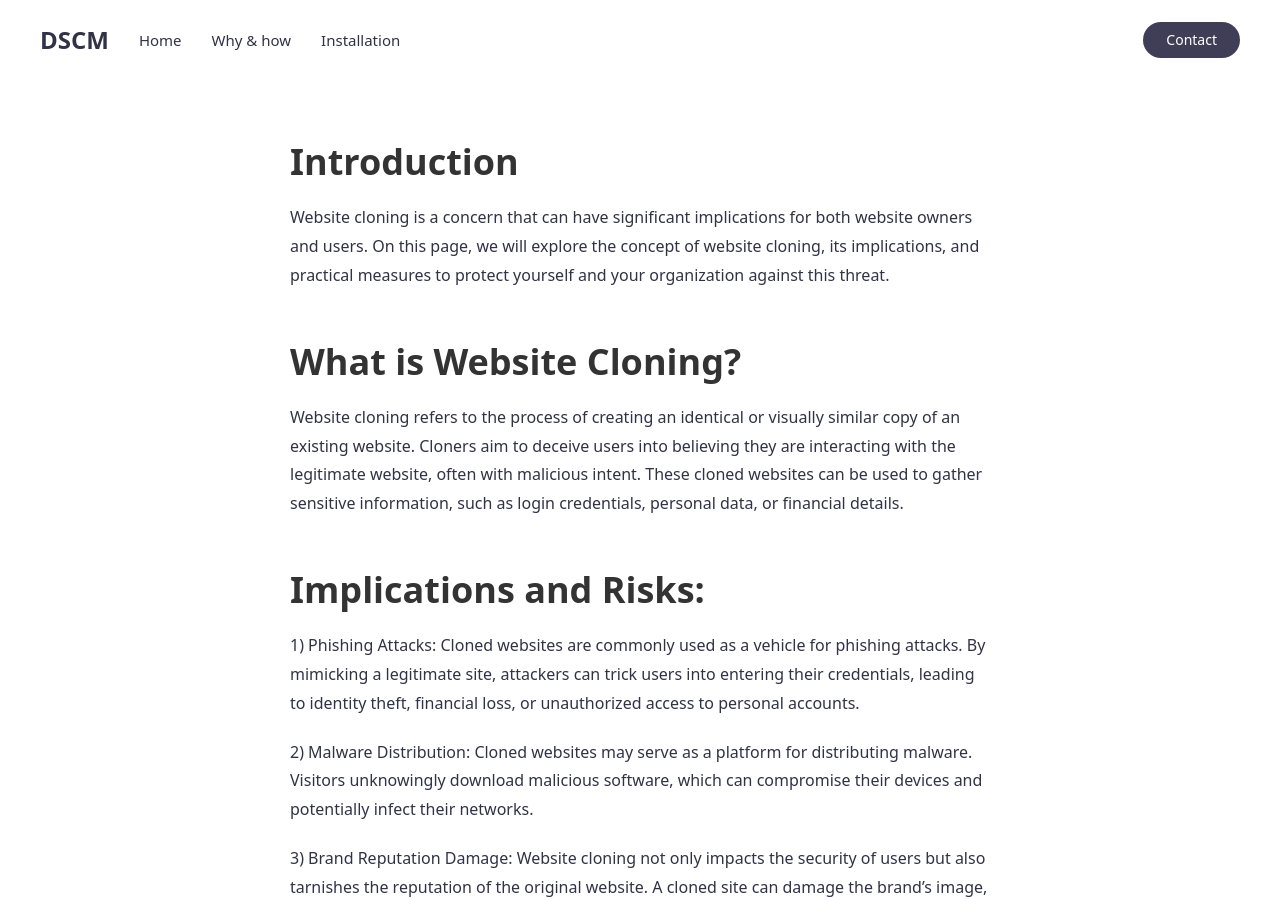
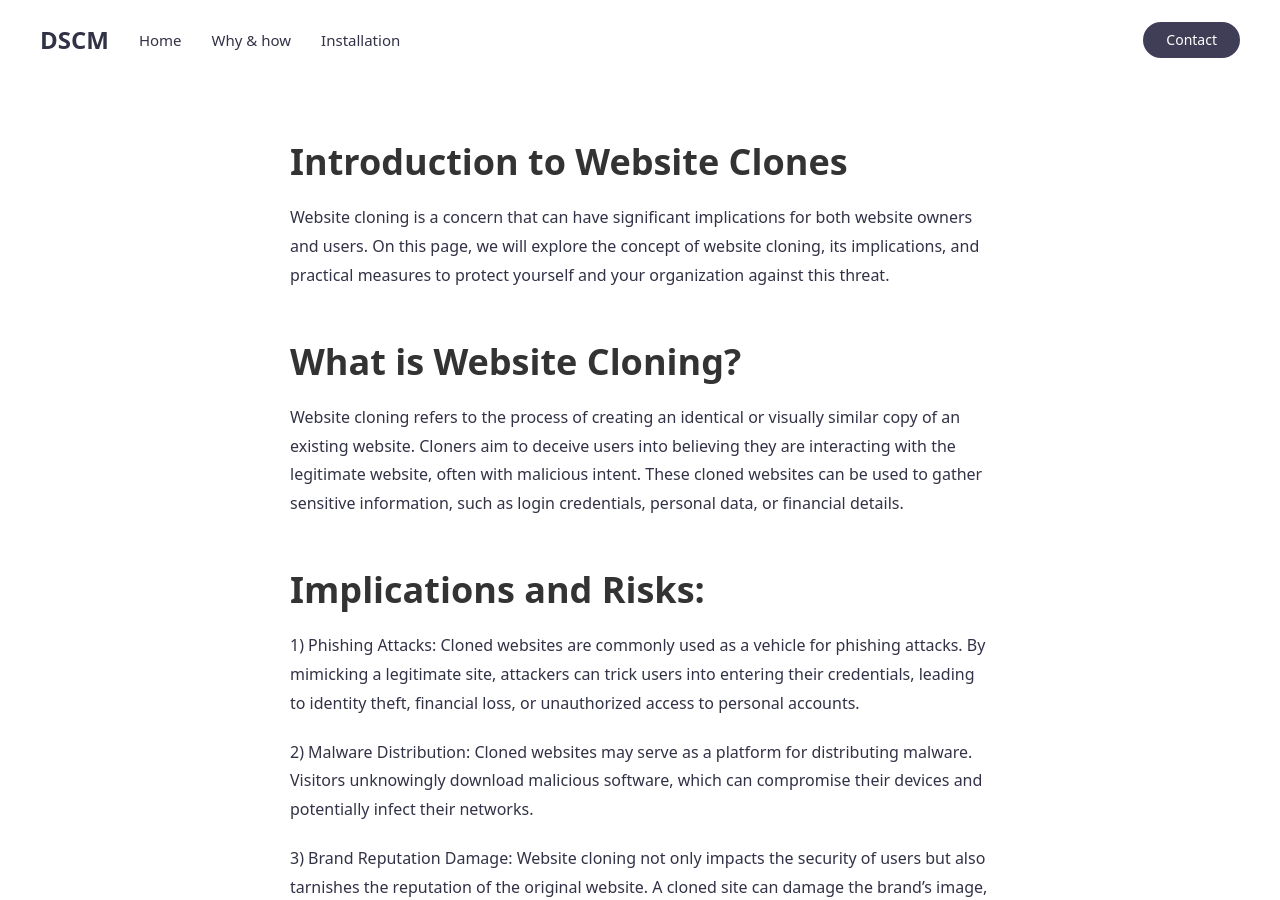
Before and after one commit to didsomeonecloneme/didsomeonecloneme.github.io, a Jekyll site: the page built from what-is-website-cloning.md, in a window 1280 px wide and 900 px high. Built offline with Jekyll 4.4.1, drawn with Linux system fonts in a browser that asks for light colours.

Commit message:
Update what-is-website-cloning.md

```diff
--- a/what-is-website-cloning.md
+++ b/what-is-website-cloning.md
@@ -7,7 +7,7 @@ image: /uploads/dscm_sm.png
 description: Website cloning refers to the process of creating an identical or visually similar copy of an existing website. Cloners aim to deceive users into believing they are interacting with the legitimate website, often with malicious intent. These cloned websites can be used to gather sensitive information, such as login credentials, personal data, or financial details.
 ---
 
-# Introduction
+# Introduction to Website Clones
 Website cloning is a concern that can have significant implications for both website owners and users. On this page, we will explore the concept of website cloning, its implications, and practical measures to protect yourself and your organization against this threat.
 
 # What is Website Cloning?
```
